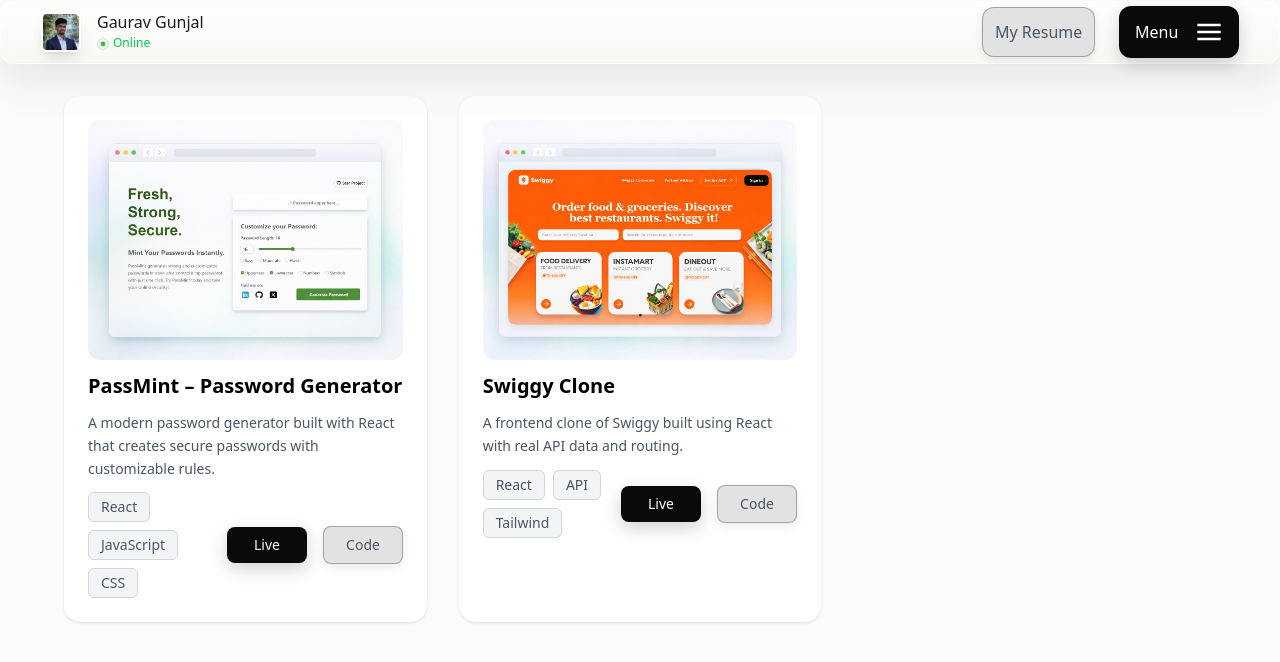
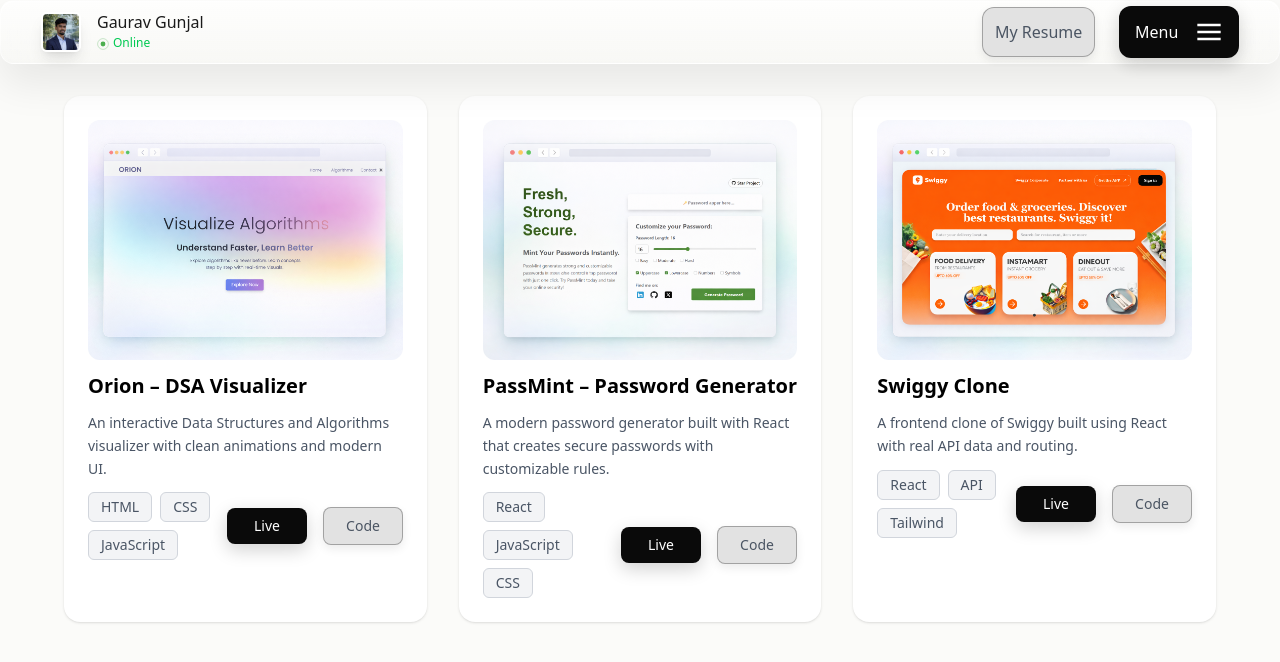
Before and after one commit to gauravGunjal14/portfolio, a React (Vite) app: page /projects in a window 1280 px wide. Shown: the top 662 px of the page. Built offline with nearby package versions, Linux system fonts and the light colour scheme.

Commit message:
worked on project preview section

```diff
--- a/src/Components/Hedder.jsx
+++ b/src/Components/Hedder.jsx
@@ -81,7 +81,15 @@ export default function Headder() {
 
             {/* Menu section */}
             <div className="flex items-center gap-6 font-medium">
-                <a className="button-secondary p-3 hidden md:flex items-center justify-center rounded-xl">My Resume</a>
+                <a
+                    href="/Gaurav_Gunjal_Resume.pdf"
+                    target="_blank"
+                    rel="noopener noreferrer"
+                    className="button-secondary p-3 hidden md:flex items-center justify-center rounded-xl"
+                >
+                    My Resume
+                </a>
+
 
                 {/* Menu button */}
                 <button
--- a/src/Components/Hero.jsx
+++ b/src/Components/Hero.jsx
@@ -1,7 +1,6 @@
 import { useEffect, useRef } from "react";
 import { gsap } from "gsap";
 import GradientBackground from "./GradientBackground.jsx"
-import { Link } from "react-router-dom";
 
 export default function Hero() {
 
@@ -105,12 +104,12 @@ export default function Hero() {
                         Contact Me
                     </a>
 
-                    <Link
-                        to="/projects"
+                    <a
+                        href="#projects"
                         className="button-secondary flex items-center justify-center w-40 px-6 py-3 rounded-2xl"
                     >
                         View Projects
-                    </Link>
+                    </a>
                 </div>
 
 
--- a/src/Components/ProjectsPreview.jsx
+++ b/src/Components/ProjectsPreview.jsx
@@ -6,7 +6,18 @@ export default function ProjectsPreview() {
   const featuredProjects = projects.filter(p => p.featured);
 
   return (
-    <section className="py-24 px-6">
+
+    <div className="min-h-screen w-full bg-[#fefcff] relative">
+      <div
+        className="absolute inset-0 z-0"
+        style={{
+          backgroundImage: `
+        radial-gradient(circle at 10% 50%, rgba(173, 216, 230, 0.35), transparent 30%),
+        radial-gradient(circle at 100% 90%, rgba(173, 216, 230, 0.35), transparent 20%)`,
+        }}
+      />
+      {/* Your Content/Components */}
+      <section id="projects" className="py-24 px-6">
         <div className="max-w-6xl mx-auto">
 
           <h2 className="text-3xl md:text-4xl font-semibold text-center text-black">
@@ -33,5 +44,7 @@ export default function ProjectsPreview() {
 
         </div>
       </section>
+    </div >
+
   );
 }
--- a/src/data/projects.js
+++ b/src/data/projects.js
@@ -1,26 +1,45 @@
 export const projects = [
   {
     id: 1,
+    title: "Orion – DSA Visualizer",
+    imageName: "orion.png",
+    imageUrl: "/projects/orion.png",
+    description:
+      "An interactive Data Structures and Algorithms visualizer with clean animations and modern UI.",
+    details:
+      "Orion is a web-based Data Structures and Algorithms visualizer built to make complex DSA concepts easier to understand through interactive animations. The main objective behind this project is to help students and beginners visualize how data structures and algorithms work internally, rather than just memorizing logic. Orion demonstrates operations on arrays, linked lists, trees, graphs, and common algorithms like sorting and traversal. This project reflects a strong focus on problem-solving, logical thinking, and building educational tools with clean UI and modular code.",
+    tech: ["HTML", "CSS", "JavaScript"],
+    live: "https://your-orion-live-link.netlify.app", // add when deployed
+    github: "https://github.com/gaurav-gunjal14/Projects/tree/main/DSA-Visulizer",
+    featured: true,
+  },
+  {
+    id: 2,
     title: "PassMint – Password Generator",
     imageName: "passmint.png",
     imageUrl: "/projects/passmint.png",
     description:
       "A modern password generator built with React that creates secure passwords with customizable rules.",
+    details:
+      "PassMint is a React-based password generator designed to help users create strong and secure passwords instantly. The objective behind this project was to practice core React concepts like state management, component structure, and event handling, while building a practical real-world utility. Users can customize password length, character types, and difficulty levels, making it useful for everyday security needs.",
     tech: ["React", "JavaScript", "CSS"],
     live: "https://passmint14.netlify.app",
-    github: "https://github.com/gauravGunjal14/passmint",
+    github: "https://github.com/gauravGunjal14/PassMint",
     featured: true,
   },
+
   {
-    id: 2,
+    id: 3,
     title: "Swiggy Clone",
     imageName: "swiggy.png",
     imageUrl: "/projects/swiggy.png",
     description:
       "A frontend clone of Swiggy built using React with real API data and routing.",
+    details:
+      "The Swiggy Clone project focuses on replicating the core frontend experience of the Swiggy food delivery platform. The objective was to understand real-world application structure, API integration, routing, and component-based architecture in React. This project demonstrates handling live data, UI rendering based on API responses, and building scalable frontend layouts similar to production-grade applications.",
     tech: ["React", "API", "Tailwind"],
     live: "https://swiggy-clone-gauravgunjal14.netlify.app/",
     github: "https://github.com/gauravGunjal14/Swiggy-Clone",
-    featured: true,
+    featured: false,
   },
 ];
```
Also changed, not shown: public/projects/orion.png (added), 1 other file (tests, documents, lock files or other folders). Lines whose indentation alone changed are shown as unchanged.
